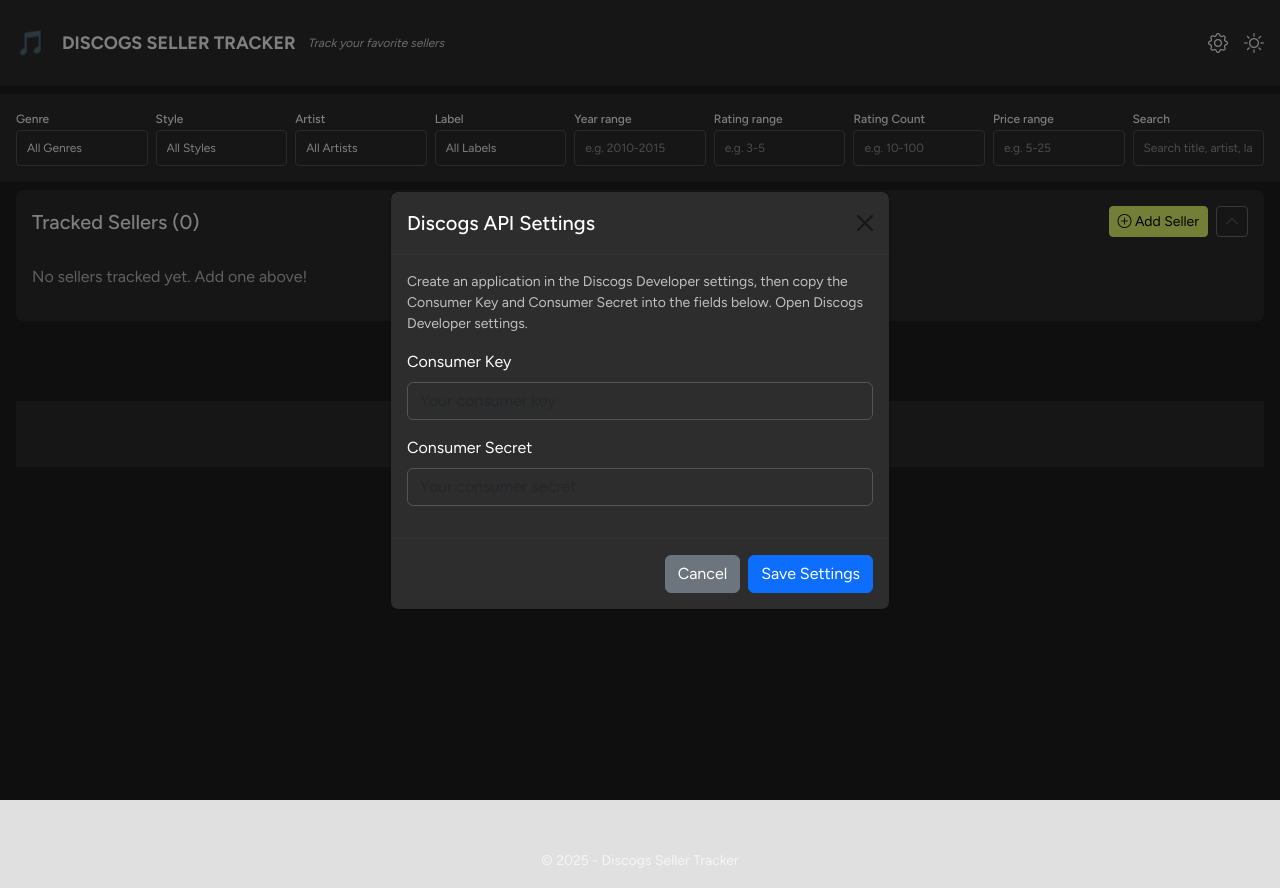
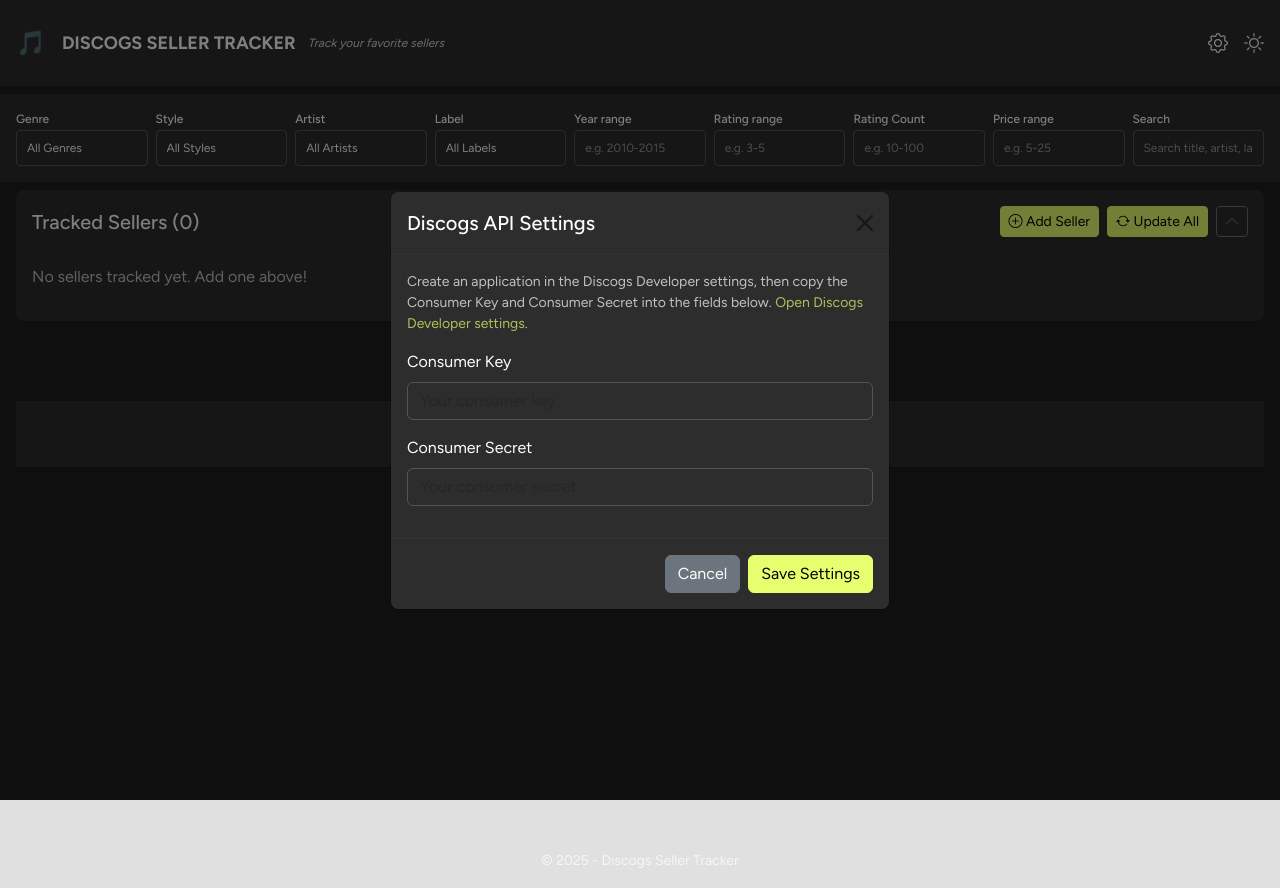
Before and after one commit to repeat98/discogsTrackr, a plain HTML site: page index.html in a window 1280 px wide. Drawn offline with nearby package versions, Linux system fonts and the light colour scheme.

Commit message:
Add brand utility styles and new button for updating all sellers; enhance modal link styling

```diff
--- a/index.html
+++ b/index.html
@@ -874,6 +874,16 @@
   background-color: var(--accent-color) !important;
   border-color: var(--accent-color) !important;
   color: #000 !important;
+}
+/* Brand utility styles */
+.btn-brand {
+  background-color: var(--accent-color) !important;
+  border-color: var(--accent-color) !important;
+  color: #000 !important;
+}
+.brand-link {
+  color: var(--accent-color) !important;
+  text-decoration: none;
 }
 /* -----------------------
    SEARCH TO THE RIGHT (CSS-only)
@@ -982,6 +992,9 @@
                         <button class="btn btn-sm btn-outline-primary" onclick="openAddSellerModal()">
                             <i class="bi bi-plus-circle"></i> Add Seller
                         </button>
+                        <button class="btn btn-sm btn-outline-primary" onclick="updateAllSellers()">
+                            <i class="bi bi-arrow-repeat"></i> Update All
+                        </button>
                         <button class="btn btn-sm btn-outline-secondary" onclick="toggleSellersPanel()" id="toggleSellersBtn">
                             <i class="bi bi-chevron-up"></i>
                         </button>
@@ -1025,7 +1038,7 @@
                     <button type="button" class="btn-close" data-bs-dismiss="modal"></button>
                 </div>
                 <div class="modal-body">
-                    <p class="text-muted small">Create an application in the Discogs Developer settings, then copy the Consumer Key and Consumer Secret into the fields below. <a href="https://www.discogs.com/settings/developers" target="_blank">Open Discogs Developer settings</a>.</p>
+                    <p class="text-muted small">Create an application in the Discogs Developer settings, then copy the Consumer Key and Consumer Secret into the fields below. <a href="https://www.discogs.com/settings/developers" target="_blank" class="brand-link">Open Discogs Developer settings</a>.</p>
                     <div class="mb-3">
                         <label for="consumerKey" class="form-label">Consumer Key</label>
                         <input type="text" class="form-control" id="consumerKey" placeholder="Your consumer key">
@@ -1037,7 +1050,7 @@
                 </div>
                 <div class="modal-footer">
                     <button type="button" class="btn btn-secondary" data-bs-dismiss="modal">Cancel</button>
-                    <button type="button" class="btn btn-primary" onclick="saveSettings()">Save Settings</button>
+                    <button type="button" class="btn btn-brand" onclick="saveSettings()">Save Settings</button>
                 </div>
             </div>
         </div>
@@ -1539,6 +1552,24 @@
     if (!confirm(`Refresh data for ${username}? This will fetch the latest inventory.`)) return;
 
     await fetchSellerData(username, true);
+}
+
+async function updateAllSellers() {
+    if (!trackedSellers || trackedSellers.length === 0) {
+        alert('No sellers to update. Add a seller first.');
+        return;
+    }
+    if (!confirm('Update all sellers now? This will fetch latest inventories and update added/sold releases.')) {
+        return;
+    }
+    // Process sequentially to respect Discogs rate limits
+    for (const seller of trackedSellers) {
+        try {
+            await fetchSellerData(seller.username, true);
+        } catch (e) {
+            console.error('Failed to update seller', seller.username, e);
+        }
+    }
 }
 
 function loadAllSellersData() {
```
Also changed, not shown: otherrepo/script.js (+23 -1 lines).
